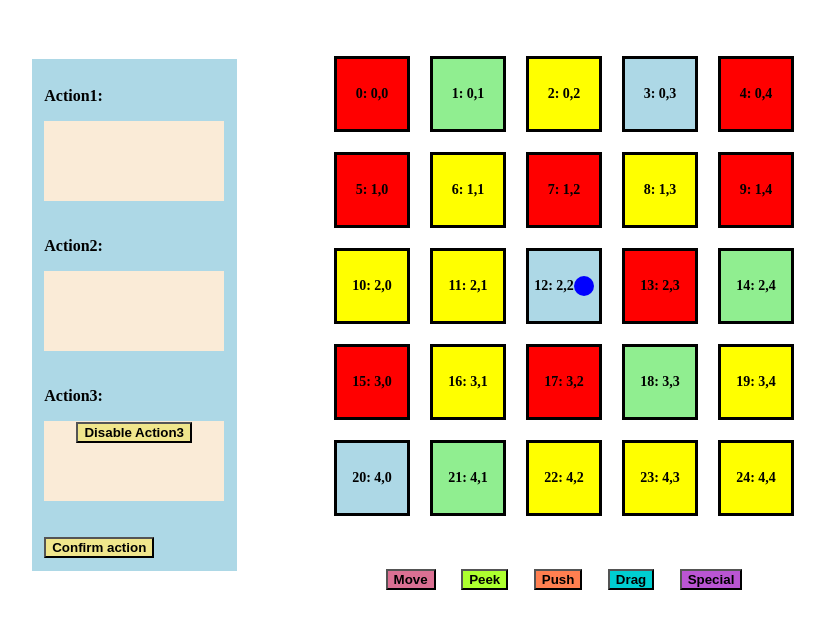
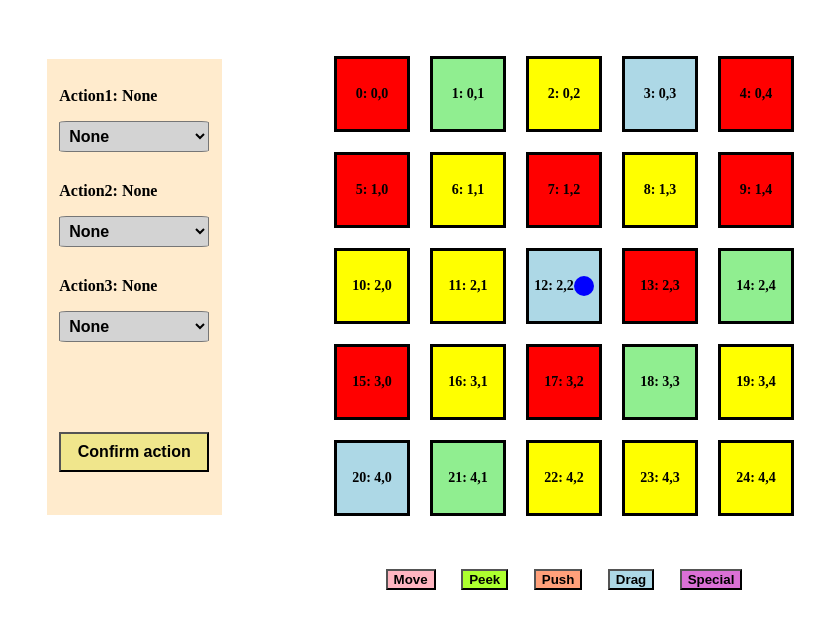
Before and after one commit to murixiyang/Room25, an Angular app in the folder Room25Web/: page / in a window 1280 px wide. Both pictures are taken after a click on the button "Enable Action3". Shown: the top 628 px of the page, without its empty margins (76-901 px from the left). Built offline with nearby package versions, Linux system fonts and the light colour scheme.

Commit message:
Can choose action

```diff
--- a/Room25Web/src/app/action-choose-board/action-choose-board.component.html
+++ b/Room25Web/src/app/action-choose-board/action-choose-board.component.html
@@ -1,35 +1,15 @@
-<button
-  class="action"
-  [ngClass]="'action-move'"
-  (click)="onClickButton(Action.MOVE)"
->
+<button class="action action-move" (click)="onClickButton(Action.MOVE)">
   Move
 </button>
-<button
-  class="action"
-  [ngClass]="'action-peek'"
-  (click)="onClickButton(Action.PEEK)"
->
+<button class="action action-peek" (click)="onClickButton(Action.PEEK)">
   Peek
 </button>
-<button
-  class="action"
-  [ngClass]="'action-push'"
-  (click)="onClickButton(Action.PUSH)"
->
+<button class="action action-push" (click)="onClickButton(Action.PUSH)">
   Push
 </button>
-<button
-  class="action"
-  [ngClass]="'action-drag'"
-  (click)="onClickButton(Action.DRAG)"
->
+<button class="action action-drag" (click)="onClickButton(Action.DRAG)">
   Drag
 </button>
-<button
-  class="action"
-  [ngClass]="'action-special'"
-  (click)="onClickButton(Action.SPECIAL)"
->
+<button class="action action-special" (click)="onClickButton(Action.SPECIAL)">
   Special
 </button>
--- a/Room25Web/src/app/action.enum.ts
+++ b/Room25Web/src/app/action.enum.ts
@@ -4,4 +4,14 @@ export enum Action {
   PUSH = 'Push',
   DRAG = 'Drag',
   SPECIAL = 'Special',
+  NONE = 'None',
 }
+
+export const ActionClassMap: { [key in Action]: string } = {
+  [Action.MOVE]: 'action-move',
+  [Action.PEEK]: 'action-peek',
+  [Action.PUSH]: 'action-push',
+  [Action.DRAG]: 'action-drag',
+  [Action.SPECIAL]: 'action-special',
+  [Action.NONE]: 'action-none',
+};
--- a/Room25Web/src/app/actionplan/actionplan.component.css
+++ b/Room25Web/src/app/actionplan/actionplan.component.css
@@ -4,22 +4,27 @@
 }
 
 .action-place {
-  width: 180px;
-  height: 80px;
-  background-color: antiquewhite;
   margin-bottom: 20%;
-  justify-content: center;
-  align-items: center;
   text-align: center;
   font-weight: bold;
   font-size: large;
 }
 
-.action-place.disabled {
-  background-color: grey;
+.action-selector {
+  width: 100%;
+  height: 100%;
+  padding: 5px;
+  border-radius: 5%;
+  font-weight: bold;
+  font-size: medium;
 }
 
-.enable-action3 {
+.action-option {
+  padding: 10px;
+  margin: 10px;
+}
+
+.enable-action {
   font-weight: bold;
   background-color: khaki;
   cursor: pointer;
@@ -27,13 +32,17 @@
   transform-origin: center;
 }
 
-.enable-action3:hover {
+.enable-action:hover {
   opacity: 0.7;
   transform: scale(1.1);
 }
 
 .confirm-action {
+  margin-top: 60%;
+  width: 150px;
+  height: 40px;
   font-weight: bold;
+  font-size: medium;
   background-color: khaki;
   cursor: pointer;
   transition: transform 0.3s ease;
--- a/Room25Web/src/app/actionplan/actionplan.component.html
+++ b/Room25Web/src/app/actionplan/actionplan.component.html
@@ -1,26 +1,68 @@
-<p class="action-text">Action1:</p>
-<div class="action-place">{{ action1 }}</div>
+<p class="action-text">Action1: {{ action1 }}</p>
+<div class="action-place">
+  <select
+    [(ngModel)]="action1"
+    name="action1"
+    class="action-selector"
+    [ngClass]="ActionClassMap[action1]"
+  >
+    <option
+      *ngFor="let action of selectableActions"
+      [ngValue]="action"
+      class="action-option"
+      [ngClass]="ActionClassMap[action]"
+    >
+      {{ action }}
+    </option>
+  </select>
+</div>
 
-<p class="action-text">Action2:</p>
-<div class="action-place">{{ action2 }}</div>
+<p class="action-text">Action2: {{ action2 }}</p>
+<div class="action-place">
+  <select
+    [(ngModel)]="action2"
+    name="action2"
+    class="action-selector"
+    [ngClass]="ActionClassMap[action2]"
+  >
+    <option
+      *ngFor="let action of selectableActions"
+      [ngValue]="action"
+      class="action-option"
+      [ngClass]="ActionClassMap[action]"
+    >
+      {{ action }}
+    </option>
+  </select>
+</div>
 
-<p class="action-text">Action3:</p>
+<p class="action-text">Action3: {{ action3 }}</p>
 <div class="action-place" [class.disabled]="!action3Enabled">
   <button
-    class="confirm-action"
+    class="enable-action"
     *ngIf="!action3Enabled"
     (click)="enableAction3(true)"
   >
     Enable Action3
   </button>
-  <button
-    class="confirm-action"
+
+  <select
     *ngIf="action3Enabled"
-    (click)="enableAction3(false)"
+    [(ngModel)]="action3"
+    name="action3"
+    class="action-selector"
+    [ngClass]="ActionClassMap[action3]"
+    (change)="enableAction3(action3 !== Action.NONE)"
   >
-    Disable Action3
-  </button>
-  <div *ngIf="action3Enabled">{{ action3 }}</div>
+    <option
+      *ngFor="let action of selectableActions"
+      [ngValue]="action"
+      class="action-option"
+      [ngClass]="ActionClassMap[action]"
+    >
+      {{ action }}
+    </option>
+  </select>
+
+  <button class="confirm-action">Confirm action</button>
 </div>
-
-<button class="confirm-action">Confirm action</button>
--- a/Room25Web/src/app/actionplan/actionplan.component.ts
+++ b/Room25Web/src/app/actionplan/actionplan.component.ts
@@ -1,23 +1,30 @@
 import { Component } from '@angular/core';
 import { Action } from '../action.enum';
-import { NgIf } from '@angular/common';
+import { NgClass, NgFor, NgIf } from '@angular/common';
+import { FormsModule } from '@angular/forms';
+import { ActionClassMap } from '../action.enum';
 
 @Component({
   selector: 'app-actionplan',
   standalone: true,
-  imports: [NgIf],
+  imports: [NgFor, NgIf, NgClass, FormsModule],
   templateUrl: './actionplan.component.html',
   styleUrl: './actionplan.component.css',
 })
 export class ActionplanComponent {
-  action1!: Action;
-  action2!: Action;
-  action3!: Action;
+  ActionClassMap = ActionClassMap;
+  Action = Action;
+
+  action1: Action = Action.NONE;
+  action2: Action = Action.NONE;
+  action3: Action = Action.NONE;
 
   actionReady: boolean[] = [false, false, false];
   actionFinished: boolean[] = [false, false, false];
   action3Enabled: boolean = false;
 
+  selectableActions: Action[] = Object.values(Action);
+
   enableAction3(enabled: boolean): void {
     this.action3Enabled = enabled;
   }
--- a/Room25Web/src/app/app.component.css
+++ b/Room25Web/src/app/app.component.css
@@ -4,9 +4,11 @@
 }
 
 .action-plan {
+  min-width: 150px;
+  min-height: 400px;
   margin-top: 20%;
   margin-left: 60%;
-  background-color: lightblue;
+  background-color:blanchedalmond;
   padding: 5%;
 }
 
--- a/Room25Web/src/app/app.config.ts
+++ b/Room25Web/src/app/app.config.ts
@@ -4,5 +4,5 @@ import { provideRouter } from '@angular/router';
 import { routes } from './app.routes';
 
 export const appConfig: ApplicationConfig = {
-  providers: [provideRouter(routes)]
+  providers: [provideRouter(routes)],
 };
--- a/Room25Web/src/app/player/player.component.ts
+++ b/Room25Web/src/app/player/player.component.ts
@@ -16,9 +16,9 @@ export class PlayerComponent {
 
   @Input() survived: boolean = true;
 
-  @Input() action1!: Action;
-  @Input() action2!: Action;
-  @Input() action3!: Action;
+  @Input() action1: Action = Action.NONE;
+  @Input() action2: Action = Action.NONE;
+  @Input() action3: Action = Action.NONE;
 
   constructor() {}
 
--- a/Room25Web/src/styles.css
+++ b/Room25Web/src/styles.css
@@ -20,7 +20,7 @@
 }
 
 .action-move {
-  background-color: palevioletred;
+  background-color: lightpink;
 }
 
 .action-peek {
@@ -28,13 +28,17 @@
 }
 
 .action-push {
-  background-color: coral;
+  background-color: lightsalmon;
 }
 
 .action-drag {
-  background-color: darkturquoise;
+  background-color: lightblue;
 }
 
 .action-special {
-  background-color: mediumorchid;
+  background-color: orchid;
 }
+
+.action-none {
+  background-color: lightgrey;
+}
```
